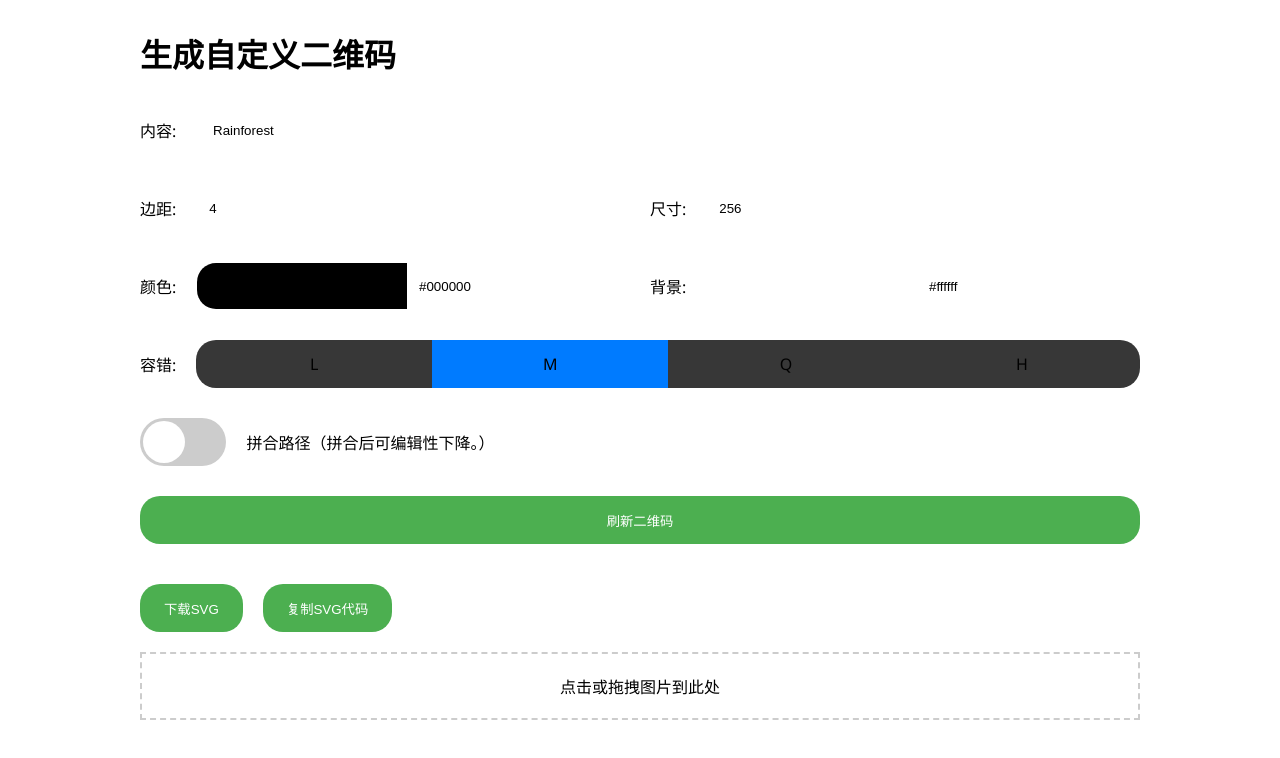
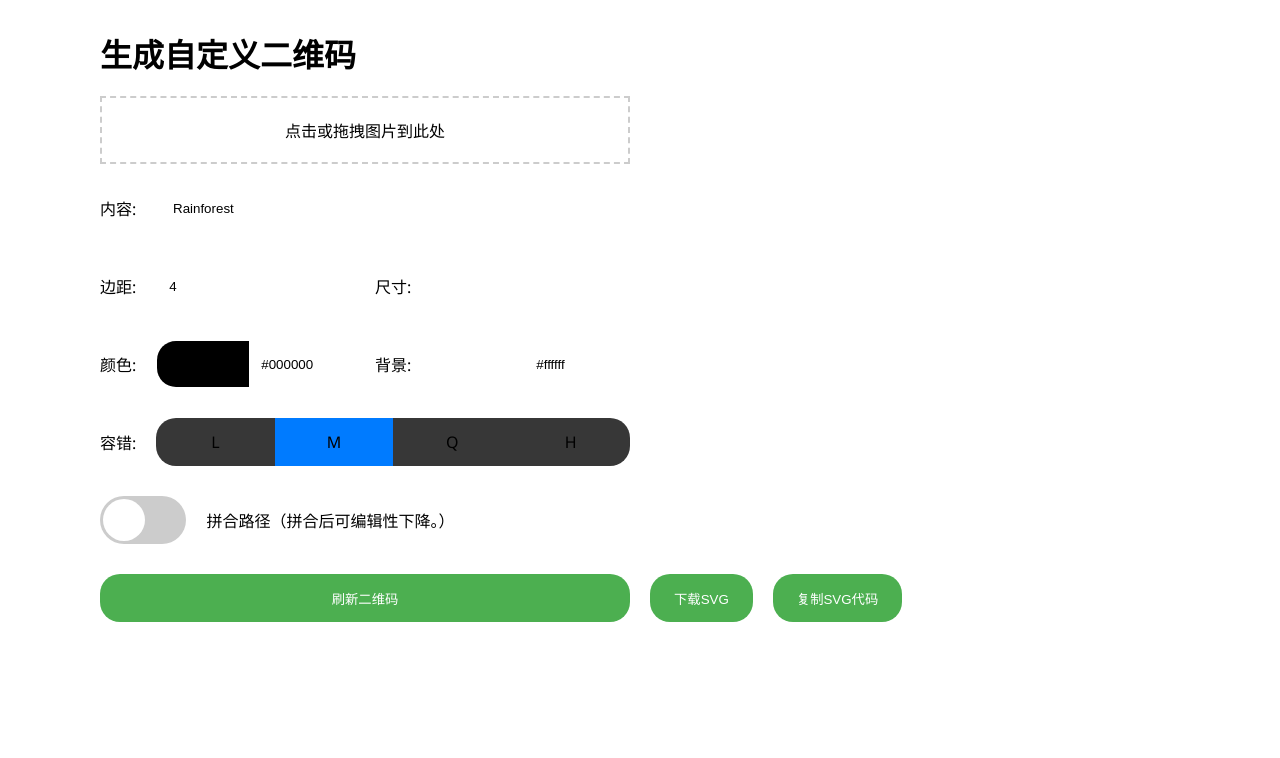
Before and after one commit to kailous/qrcode-app, a Next.js app: page / in a window 1280 px wide. Shown: the top 758 px of the page. Built offline with nearby package versions, Linux system fonts and the light colour scheme.

Commit message:
优化了布局方式，不过移动端还没有做适配，先保存一下。

```diff
--- a/components/Canvas.js
+++ b/components/Canvas.js
@@ -6,7 +6,7 @@ import React from 'react';
 const Canvas = ({ svg }) => {
   // 使用 dangerouslySetInnerHTML 渲染 SVG 字符串
   return (
-    <div dangerouslySetInnerHTML={{ __html: svg }} />
+    <div id='canva' dangerouslySetInnerHTML={{ __html: svg }} />
   );
 };
 
--- a/components/QRSetup.js
+++ b/components/QRSetup.js
@@ -11,7 +11,7 @@ const QRSetup = ({ setSvg, decodedContent }) => {
     background: "#ffffff",
     ecl: "M",
     join: false,
-    container: "svg",
+    container: "svg-viewbox",
     xmlDeclaration: true,
   });
 
@@ -58,8 +58,7 @@ const QRSetup = ({ setSvg, decodedContent }) => {
   };
 
   return (
-    <div id='setup' className='column'>
-      <h1>生成自定义二维码</h1>
+    <>
       <form onSubmit={(e) => e.preventDefault()} className='option column'>
         {/* 内容 */}
         <div className='row'>
@@ -77,7 +76,7 @@ const QRSetup = ({ setSvg, decodedContent }) => {
             <input
               type="number"
               name="size"
-              value={formInput.size} // 注意这里使用size代替了width和height
+              // value={formInput.size} // 注意这里使用size代替了width和height
               onChange={handleInputChange}
             />
           </div>
@@ -125,7 +124,7 @@ const QRSetup = ({ setSvg, decodedContent }) => {
         </div>
         <button type="button" onClick={() => handleSubmit(formInput.content)}>刷新二维码</button>
       </form>
-    </div>
+    </>
   );
 };
 
--- a/pages/index.js
+++ b/pages/index.js
@@ -10,12 +10,17 @@ const Home = () => {
   const [decodedContent, setDecodedContent] = useState(''); // 新增状态
 
   return (
-    <div id="body">
-      <QRSetup setSvg={setSvg} decodedContent={decodedContent} setDecodedContent={setDecodedContent} />
-      <Canvas svg={svg} />
-      <QRSave svg={svg} />
-      <Uploads onDecode={setDecodedContent} /> {/* 传递解码结果 */}
-    </div>
+    <>
+      <div id='left' className='column'>
+        <h1>生成自定义二维码</h1>
+        <Uploads onDecode={setDecodedContent} /> {/* 传图解码 */}
+        <QRSetup setSvg={setSvg} decodedContent={decodedContent} setDecodedContent={setDecodedContent} /> {/* 二维码设置 */}
+      </div>
+      <div id='right' className='column'>
+        <Canvas svg={svg} /> {/* 二维码显示 */}
+        <QRSave svg={svg} /> {/* 二维码保存 */}
+      </div>
+    </>
   );
 };
 
--- /dev/null
+++ b/public/css/canva.css
@@ -0,0 +1,8 @@
+#canva {
+    background-color: #fff;
+    display: flex;
+    height: 100%;
+    justify-content: center;
+    align-items: center;
+    border-radius: var(--border-radius-big);
+}
--- a/public/css/style.css
+++ b/public/css/style.css
@@ -1,11 +1,21 @@
 /* 引入form.css */
 @import url('form.css');
 @import url('save.css');
+@import url('canva.css');
 
-#body  {
+#__next {
     display: flex;
-    flex-direction: column;
+    flex-direction: row;
+    gap: 20px;
+    padding: 0 10px;
+    font-family: 'Segoe UI', Tahoma, Geneva, Verdana, sans-serif;
+    width: 100%;
+}
+
+#left,#right {
+    width: 50% !important;
     gap:20px;
-    padding: 0 50px;
-    font-family: 'Segoe UI', Tahoma, Geneva, Verdana, sans-serif;
+    justify-content: space-between;
+    /* background-color: blueviolet; */
+    /* 测试 */
 }
```
